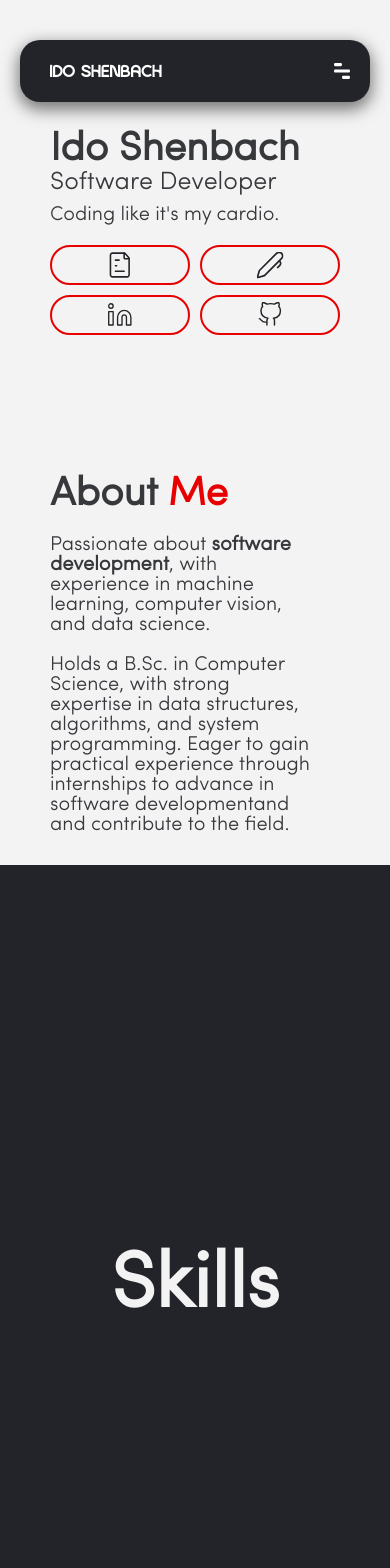
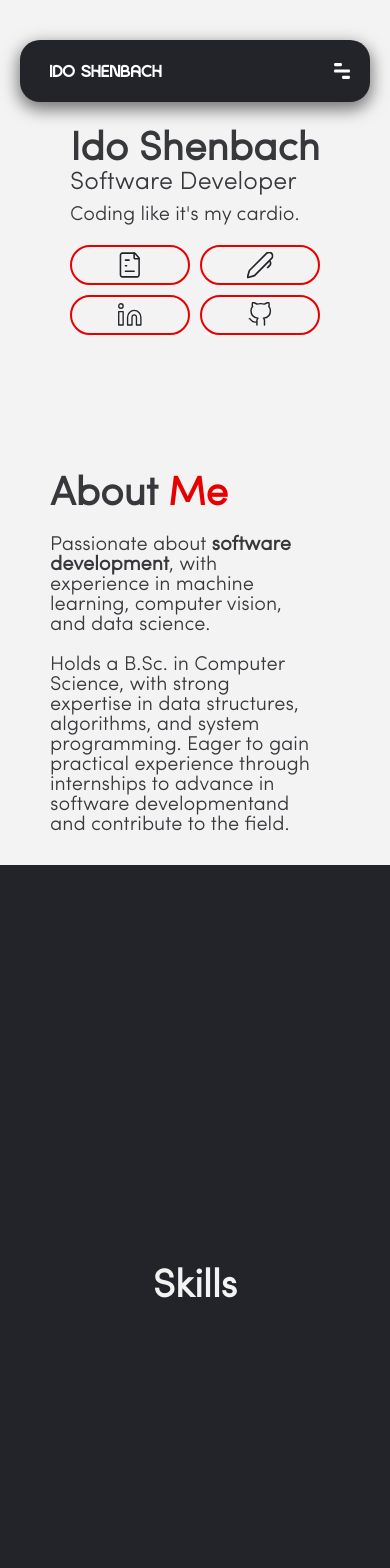
Before and after one commit to idoshen/Ido-Website, a React (Create React App) app: page / in a window 390 px wide. Shown: the top 1568 px of the page. Built offline with nearby package versions, Linux system fonts and the light colour scheme.

Commit message:
Contact buttons gap fixed and home name and buttons centered in mobile version

```diff
--- a/src/App.css
+++ b/src/App.css
@@ -38,7 +38,7 @@ a {
 }
 
 /* Tablet Styles */
-@media (max-width: 1000px) {
+@media (max-width: 1025px) {
   .main-content {
     display: grid;
     grid-template-rows: repeat(2, auto)  100vh repeat(4, auto) 100vh repeat(5, auto);
--- a/src/assets/styles/AnimatedButton.css
+++ b/src/assets/styles/AnimatedButton.css
@@ -43,7 +43,7 @@
     transition: transform 0.1s;
 }
 
-@media (max-width: 1000px) {
+@media (max-width: 1025px) {
     .animated-button > img {
         width: 35px;
         height: 35px;
--- a/src/layouts/Header/Header.css
+++ b/src/layouts/Header/Header.css
@@ -171,7 +171,7 @@
 
 /* TODO: fix dead zone between the header and submenu */
 
-@media (max-width: 1000px) {
+@media (max-width: 1025px) {
   .menu-container {
     display: block;
     position: absolute;
--- a/src/layouts/Title/Title.css
+++ b/src/layouts/Title/Title.css
@@ -26,12 +26,12 @@ section {
     margin: 0;
 }
 
-@media (max-width: 1000px) {
+@media (max-width: 1025px) {
     .skills-title-text {
-        font-size: 20vw;
+        font-size: 10vw;
     }
 
     .projects-title-text {
-        font-size: 20vw;
+        font-size: 10vw;
     }
 }
--- a/src/pages/About.css
+++ b/src/pages/About.css
@@ -61,7 +61,7 @@
 }
 
 /* Tablet Styles */
-@media (max-width: 1000px) {
+@media (max-width: 1025px) {
     .about {
         padding: 110px 50px 30px 50px;
         display: block;
--- a/src/pages/Contact.css
+++ b/src/pages/Contact.css
@@ -86,7 +86,7 @@
 }
 
 /* Mobile Styles */
-@media (max-width: 1000px) {
+@media (max-width: 1025px) {
     .contact {
         padding: 10%;
         display: block;
@@ -103,11 +103,7 @@
     }
 
     .contact-buttons {
-        display: grid;
-        grid-template-columns: 1fr 1fr;
-        grid-template-rows: 1fr 1fr;
-        gap: 30px;
-        padding: 0%;
+        gap: 10px;
     }
 
     .contact-button {
--- a/src/pages/Home.css
+++ b/src/pages/Home.css
@@ -36,6 +36,7 @@
   display: flex;
   flex-direction: column;
   justify-content: center;
+
   flex: 2;
 }
 
@@ -84,9 +85,14 @@
 }
 
 /* Tablet Styles */
-@media (max-width: 1000px) {
+@media (max-width: 1025px) {
   .home-image-container {
     display: none;
+    flex: 0;
+  }
+
+  .home-name-and-buttons {
+    flex: none;
   }
 
   .home {
--- a/src/projects/Project.css
+++ b/src/projects/Project.css
@@ -122,7 +122,7 @@
 }
 
 /* Tablet Styles */
-@media (max-width: 1000px) {
+@media (max-width: 1025px) {
     .project {
         padding: 110px 50px 30px 50px;
     }
--- a/src/skills/Skill.css
+++ b/src/skills/Skill.css
@@ -76,7 +76,7 @@
 }
 
 /* Mobile Styles */
-@media (max-width: 1000px) {
+@media (max-width: 1025px) {
   .skill {
     padding: 110px 50px 30px 50px;
   }
```
